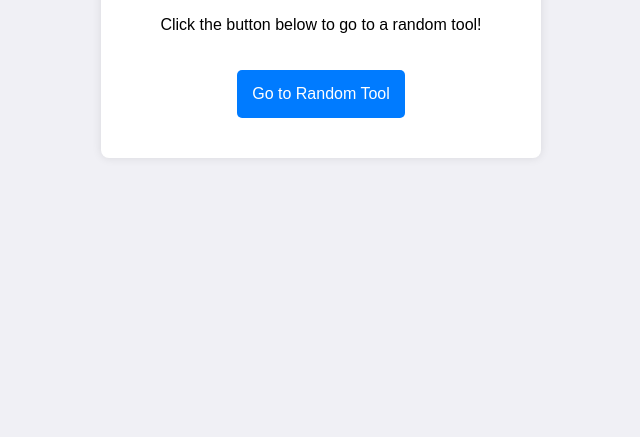
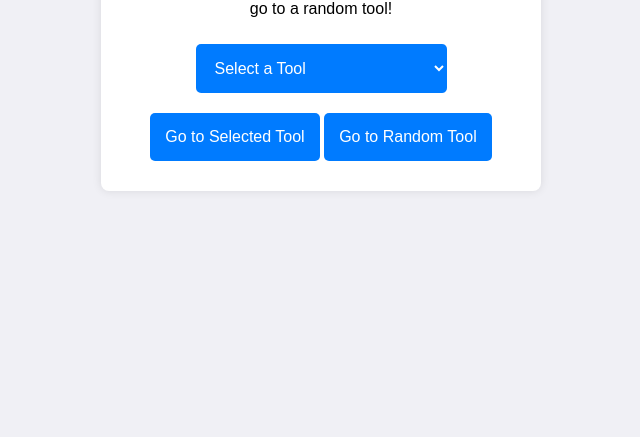
Before and after one commit to ff6f8d68/random-tools, a plain HTML site: page index.html in a window 1280 px wide. Shown: the part 363-800 px from the top of the page, without its empty margins (319-959 px from the left). Drawn offline with Linux system fonts and the light colour scheme.

Commit message:
Update index.html

```diff
--- a/index.html
+++ b/index.html
@@ -26,8 +26,8 @@
         h1 {
             color: #333;
         }
-        button {
-            margin: 20px 0;
+        button, select {
+            margin: 10px 0;
             padding: 15px;
             background-color: #007bff;
             color: white;
@@ -36,7 +36,7 @@
             cursor: pointer;
             font-size: 16px;
         }
-        button:hover {
+        button:hover, select:hover {
             background-color: #0056b3;
         }
     </style>
@@ -45,9 +45,26 @@
 
 <div class="container">
     <h1>Random Tools</h1>
-    <p>Click the button below to go to a random tool!</p>
+    <p>Choose a tool from the list below or click the button to go to a random tool!</p>
 
-    <!-- Button to select a random tool -->
+    <!-- Dropdown to select a tool -->
+    <select id="toolSelect">
+        <option value="">Select a Tool</option>
+        <option value="/math/equation.html">Math Equation Generator</option>
+        <option value="/fun/joke.html">Joke Generator</option>
+        <option value="/color/color.html">Color Generator</option>
+        <option value="/tools/quote/quote.html">Quote Generator</option>
+        <option value="/number/numberToWords.html">Number to Words</option>
+        <option value="/quantum/particle.html">Quantum Particle Generator</option>
+        <option value="/shakespeare/shakespeare.html">Shakespeare Translator</option>
+        <option value="/fortune/fortune.html">Fortune Cookie Joke</option>
+        <option value="/universe/universe.html">Universe Explorer</option>
+        <option value="/timeTravel/timeTravel.html">Time Travel Predictor</option>
+        <option value="/cosmic/cosmicPoem.html">Cosmic Poem Generator</option>
+        <option value="/reverseCalculator/reverseCalc.html">Reverse Calculator</option>
+    </select>
+
+    <button onclick="goToSelectedTool()">Go to Selected Tool</button>
     <button onclick="goToRandomTool()">Go to Random Tool</button>
 </div>
 
@@ -75,6 +92,15 @@
         // Redirect to the selected tool
         window.location.href = randomTool;
     }
+
+    function goToSelectedTool() {
+        const selectedTool = document.getElementById('toolSelect').value;
+        if (selectedTool) {
+            window.location.href = selectedTool;
+        } else {
+            alert("Please select a tool from the dropdown.");
+        }
+    }
 </script>
 
 </body>
```
